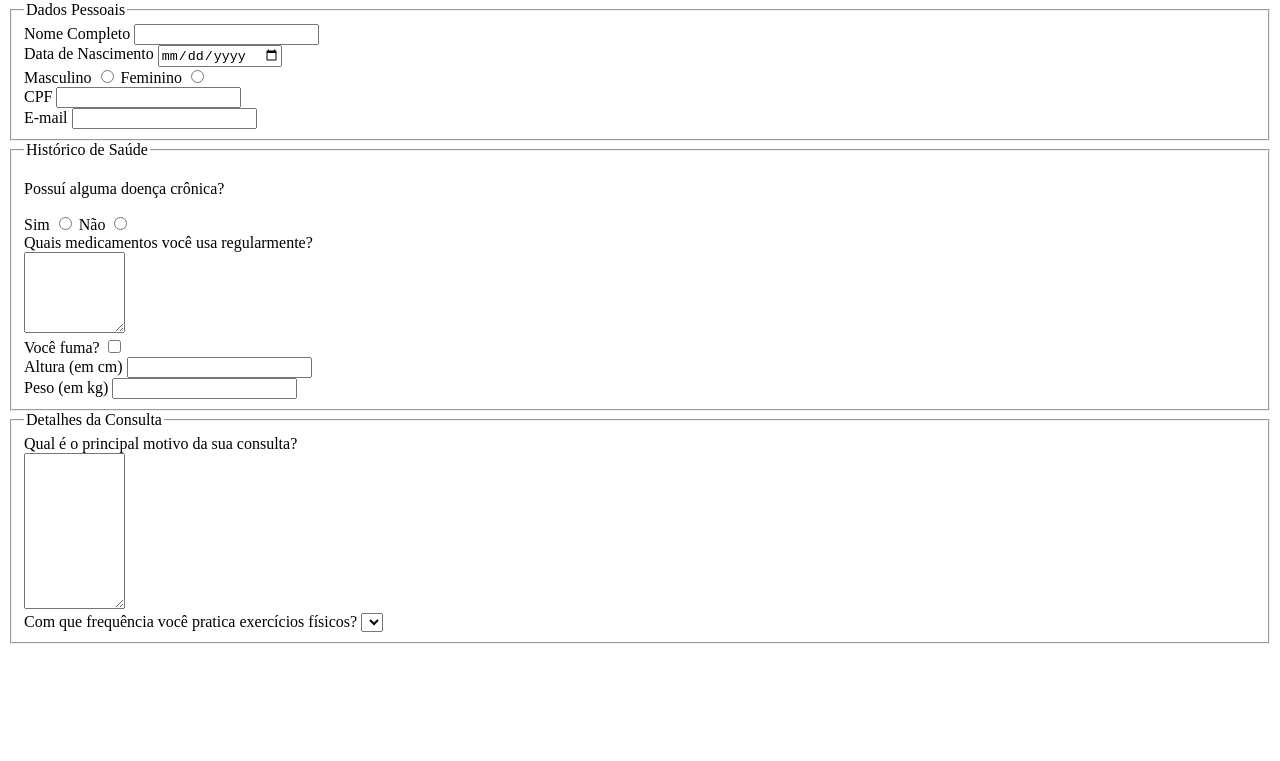
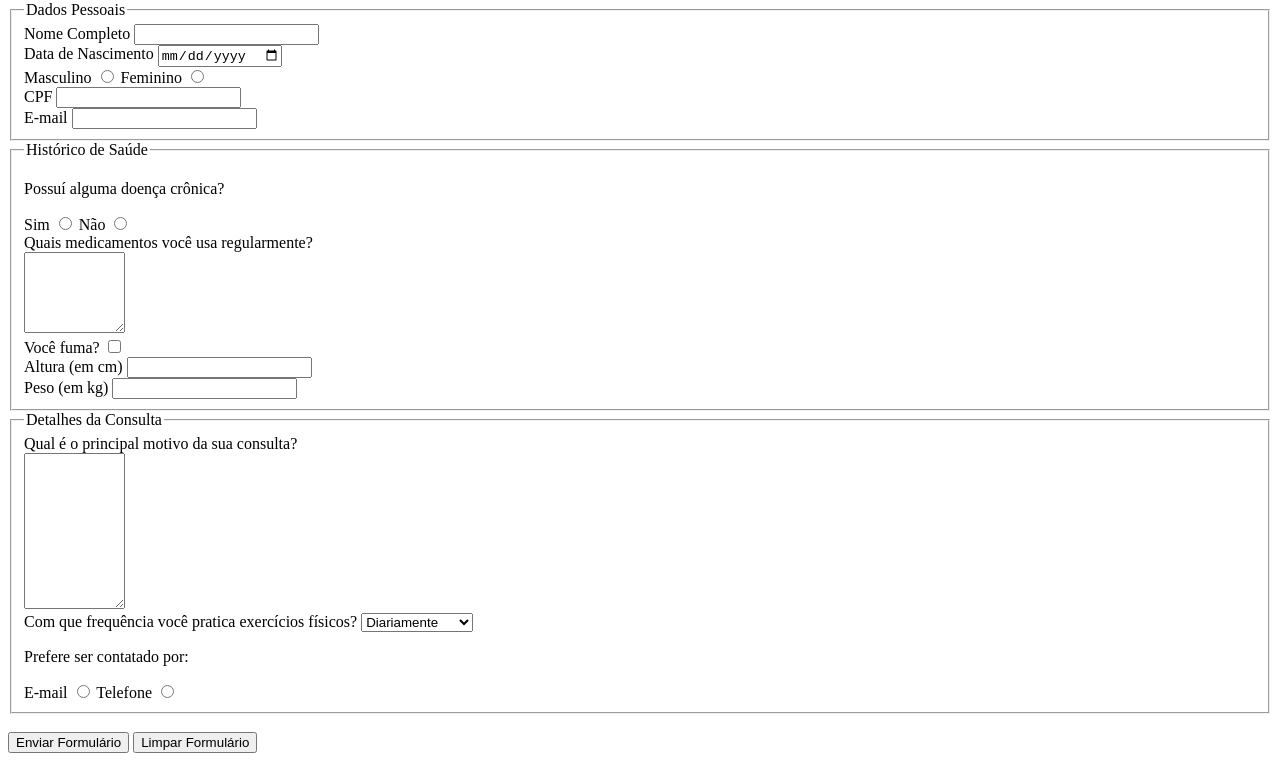
Before and after one commit to lucaslimaww/atividadesprogweb, a plain HTML site: page atv3/index.html in a window 1280 px wide. Shown: the part 79-840 px from the top of the page. Before the commit the page ends 800 px from the top, so only its background shows below. Drawn offline with Linux system fonts and the light colour scheme.

Commit message:
Atividade 3

```diff
--- a/atv3/index.html
+++ b/atv3/index.html
@@ -57,8 +57,21 @@
         <br>
         <label for="exercises">Com que frequência você pratica exercícios físicos?</label>
         <select>
+            <option value="Diariamente">Diariamente</option>
+            <option value="Semanalmente">Semanalmente</option>
+            <option value="Raramente">Raramente</option>
+            <option value="Nunca">Nunca</option>
+        </select>
+        <br>
+        <p>Prefere ser contatado por:</p>
+        <label for="contactEmail">E-mail</label>
+        <input type="radio" name="contactPreference" id="contactEmail">
+        <label for="contactPhone">Telefone</label>
+        <input type="radio" name="contactPreference" id="contactPhone">
+    </fieldset>
+    <br>
 
-        </select>
-    </fieldset>
+    <button type="submit">Enviar Formulário</button>
+    <button type="reset">Limpar Formulário</button>
 </body>
 </html>
```
